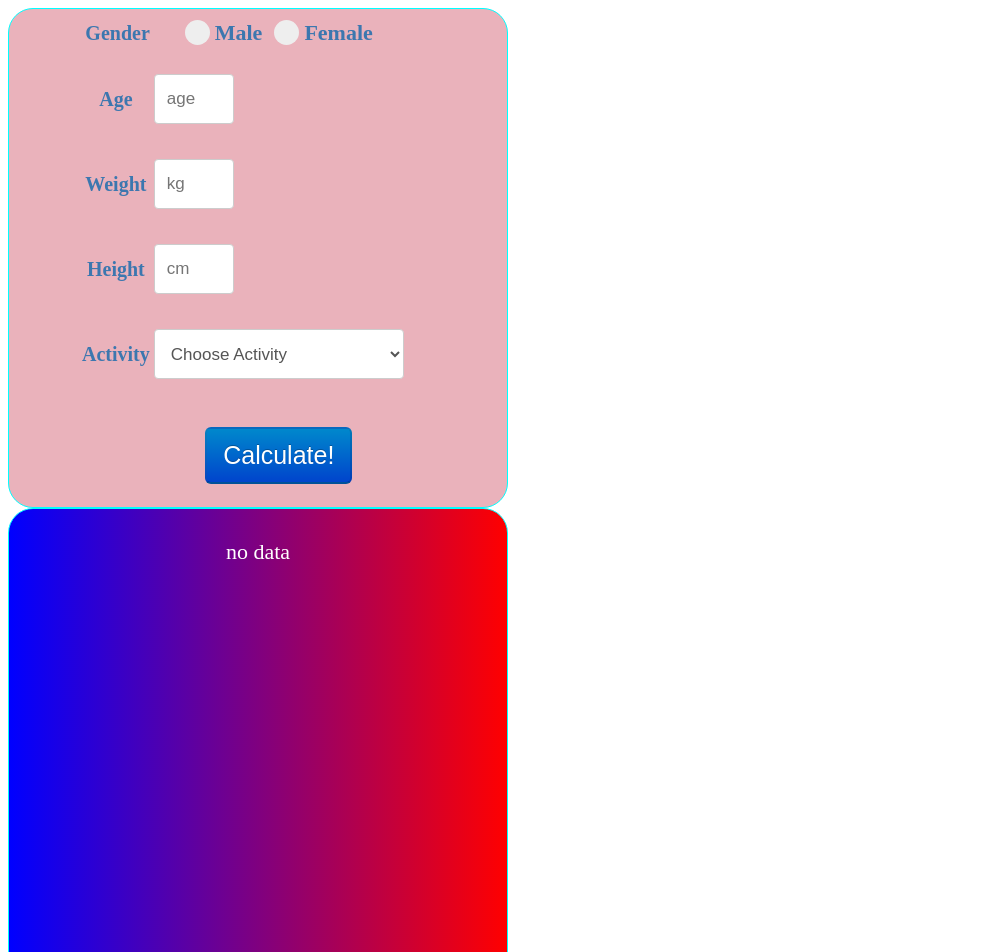
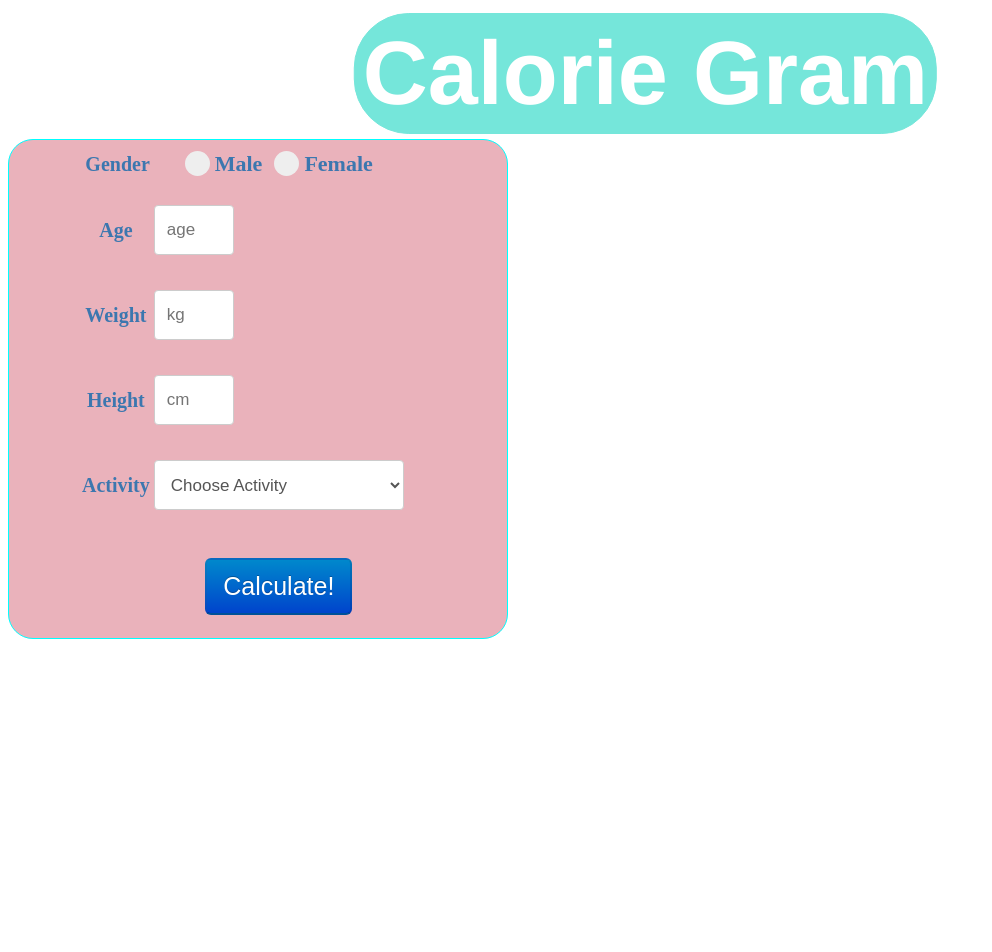
Before and after one commit to Abbasalubeid/DH2642-calorieGram-project, a React (Create React App) app: page / in a window 1280 px wide. Shown: the top 952 px of the page, without its empty margins (0-992 px from the left). After the commit the page ends 800 px from the top, so only its background shows below. Built offline with nearby package versions, Linux system fonts and the light colour scheme; no server answers.

Commit message:
added a router to navigate different components

```diff
--- a/package.json
+++ b/package.json
@@ -8,6 +8,7 @@
     "@testing-library/user-event": "^13.5.0",
     "react": "^18.2.0",
     "react-dom": "^18.2.0",
+    "react-router-dom": "^6.4.5",
     "react-scripts": "5.0.1",
     "web-vitals": "^2.1.4"
   },
--- a/src/App.js
+++ b/src/App.js
@@ -1,10 +1,25 @@
 import BmrSearchPresenter from "./presenter/bmrSearchPresenter.js";
+import ResultPresenter from "./presenter/resultpresenter.js";
+import { BrowserRouter as Router, Route, Routes, Link } from "react-router-dom";
 function App(props) {
 
 
-  return (<div>
-    <BmrSearchPresenter model={props.model} />
-  </div>);
+  return (
+    <Router>
+      <div>
+        <nav>
+          <h1>Calorie Gram</h1>
+          <Link to="/">BMR</Link>
+          <Link to="/result">Result</Link>
+        </nav>
+        <Routes>
+          <Route exact path="/" element={<BmrSearchPresenter model={props.model} />} />
+          <Route exact path="/result" element={<ResultPresenter model={props.model} />} />
+        </Routes>
+      </div>
+    </Router>
+
+  );
 
 }
 
--- a/src/presenter/bmrSearchPresenter.js
+++ b/src/presenter/bmrSearchPresenter.js
@@ -1,28 +1,30 @@
 import SearchView from "../view/searchView.js";
-import ResultView from "../view/resultView.js"
+import { useNavigate } from "react-router-dom";
+// import ResultView from "../view/resultView.js"
 import React from "react";
-import promiseNoData from "../view/promiseNoData.js"
+// import promiseNoData from "../view/promiseNoData.js"
 import { getActivityInfo } from "../fetchSource";
 
 export default function BmrSearchPresenter(props) {
+    const navigate = useNavigate();
     const [promise, setPromise] = React.useState(null);
     const [data, setData] = React.useState(null);
     const [error, setError] = React.useState(null);
 
     const [searchParams, setSearchParams] = React.useState({});
 
-    function promiseHasChangedACB() {
-        setData(null);
-        setError(null);
-        let cancelled = false;
+    // function promiseHasChangedACB() {
+    //     setData(null);
+    //     setError(null);
+    //     let cancelled = false;
 
-        function changedAgainACB() { cancelled = true; }
-        if (promise)
-            promise.then(function saveData(data) { if (!cancelled) setData(data); }).
-                catch(function saveError(error) { if (!cancelled) setError(error); });
+    //     function changedAgainACB() { cancelled = true; }
+    //     if (promise)
+    //         promise.then(function saveData(data) { if (!cancelled) setData(data); }).
+    //             catch(function saveError(error) { if (!cancelled) setError(error); });
 
-        return changedAgainACB;
-    }
+    //     return changedAgainACB;
+    // }
 
     function userSearchedACB() {
         searchParams.age = props.model.person.age;
@@ -30,6 +32,7 @@ export default function BmrSearchPresenter(props) {
         searchParams.height = props.model.person.height;
         searchParams.weight = props.model.person.weight;
         setPromise(getActivityInfo(searchParams));
+        navigate('/result');
     }
 
     function ageIsChangedACB(age) {
@@ -54,10 +57,9 @@ export default function BmrSearchPresenter(props) {
         setSearchParams(searchParams);
     }
 
-    React.useEffect(promiseHasChangedACB, [promise]);
+    // React.useEffect(promiseHasChangedACB, []);
 
     return (
-        <div>
         <div className="flex-searchview">
             <SearchView onUserChangedAge={ageIsChangedACB}
                 onUserChangedWeight={weightIsChangedACB}
@@ -67,16 +69,5 @@ export default function BmrSearchPresenter(props) {
                 onUserChooseLevel={activityLevelIsChangedACB}
             />
         </div>
-            <div className="result-nopadding result">
-                {promiseNoData({ promise, data, error }) ||
-                    <ResultView
-                        activityResult={data}>
-                    </ResultView>
+    )
 }
-            </div>
-        </div>
-
-
-    )
-
-}
--- /dev/null
+++ b/src/presenter/resultpresenter.js
@@ -0,0 +1,45 @@
+import React from "react";
+import ResultView from "../view/resultView.js";
+import promiseNoData from "../view/promiseNoData.js";
+import { getActivityInfo } from "../fetchSource.js";
+
+
+export default function ResultPresenter(props) {
+    const [promise, setPromise] = React.useState(null);
+    const [data, setData] = React.useState(null);
+    const [error, setError] = React.useState(null);
+
+    const [searchParams, setSearchParams] = React.useState({});
+
+    function promiseHasChangedACB() {
+        setData(null);
+        setError(null);
+        let cancelled = false;
+
+        function changedAgainACB() { cancelled = true; }
+        if (promise)
+            promise.then(function saveData(data) { if (!cancelled) setData(data); }).
+                catch(function saveError(error) { if (!cancelled) setError(error); });
+
+        return changedAgainACB;
+    }
+    function userSearchedACB() {
+        // searchParams.age = props.model.person.age;
+        // searchParams.gender = props.model.person.gender;
+        // searchParams.height = props.model.person.height;
+        // searchParams.weight = props.model.person.weight;
+        setPromise(getActivityInfo(searchParams));
+        // navigate('/result');
+    }
+    React.useEffect(promiseHasChangedACB, [promise]);
+
+    return (<div className="result-nopadding result">
+        {promiseNoData({ promise, data, error }) ||
+            <ResultView
+
+                activityResult={data}
+                onUserSearched={userSearchedACB}>
+            </ResultView>
+        }
+    </div>);
+}
--- a/src/view/searchView.js
+++ b/src/view/searchView.js
@@ -1,6 +1,8 @@
 import React from "react";
+// import { useNavigate } from 'react-router-dom';
 
 export default function SearchView(props) {
+
     function userSavedACB() {
         props.onUserSearched();
     }
@@ -108,7 +110,7 @@ export default function SearchView(props) {
                     <tr>
                         <td></td>
                         <td>
-                            <input type="submit" name="submit" value="Calculate!" className="btn-submit btn-lg" onClick={userSavedACB}/>
+                            <input type="submit" name="submit" value="Calculate!" className="btn-submit btn-lg" onClick={userSavedACB} />
                         </td>
                     </tr>
                 </tbody>
```
Also changed, not shown: 1 other file (tests, documents, lock files or other folders). Lines whose indentation alone changed are shown as unchanged.
